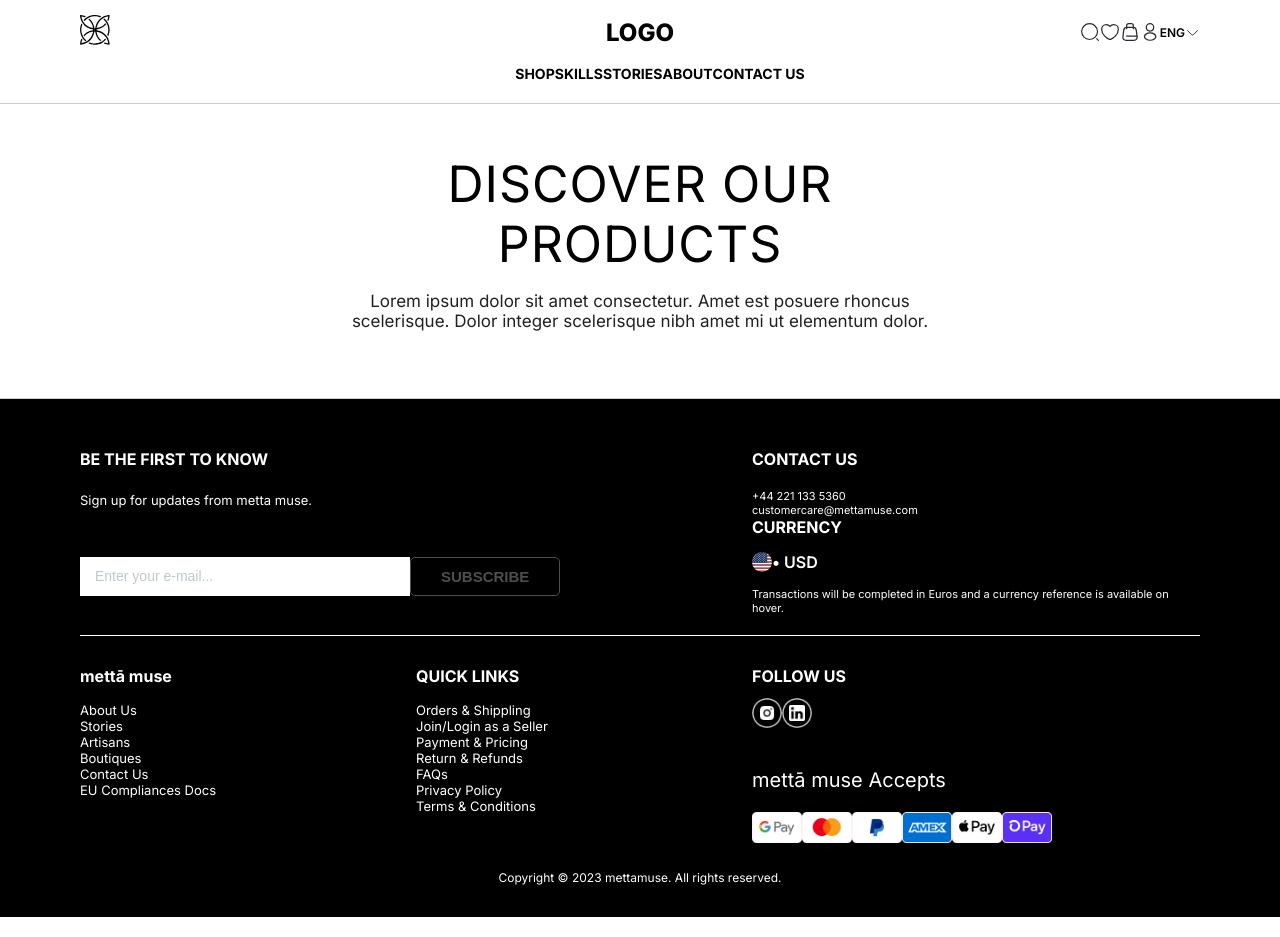
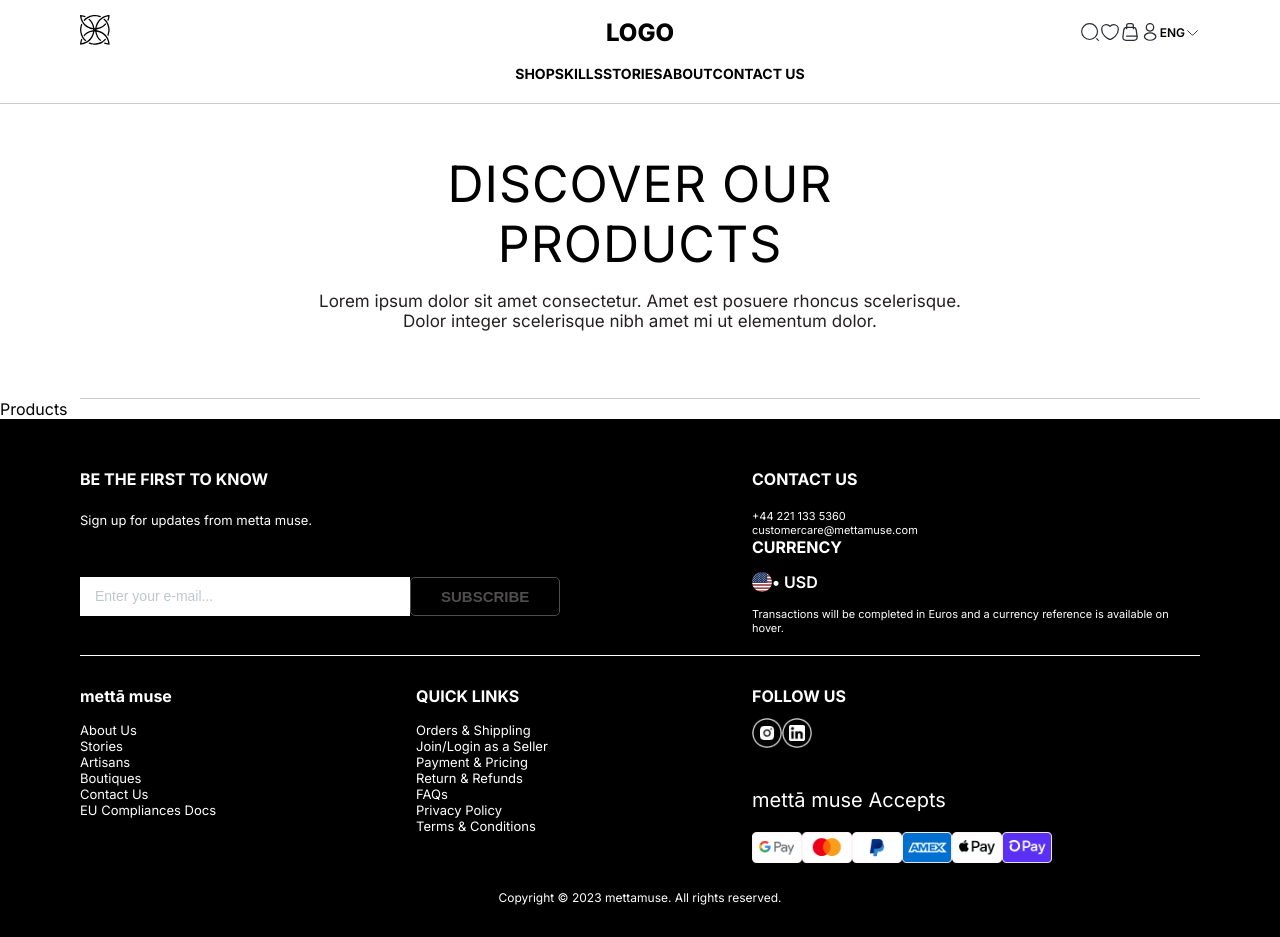
Before and after one commit to aljithkj02/Appscrip-task-Aljith, a Next.js app: page / in a window 1280 px wide. Built offline with nearby package versions, Linux system fonts and the light colour scheme.

Commit message:
hero section completed

```diff
--- a/src/app/page.js
+++ b/src/app/page.js
@@ -1,7 +1,7 @@
 import Home from "@/pages/Home";
 
 
-export default function () {
+export default function HomeComp () {
     return (
         <Home />
     );
--- a/src/components/home/Hero.jsx
+++ b/src/components/home/Hero.jsx
@@ -4,8 +4,10 @@ export const Hero = () => {
     return (
         <section id="hero">
             <div>
-                <h1>DISCOVER OUR PRODUCTS</h1>
-                <p>Lorem ipsum dolor sit amet consectetur. Amet est posuere rhoncus scelerisque. Dolor integer scelerisque nibh amet mi ut elementum dolor.</p>
+                <div>
+                    <h1>DISCOVER OUR PRODUCTS</h1>
+                    <p>Lorem ipsum dolor sit amet consectetur. Amet est posuere rhoncus scelerisque. Dolor integer scelerisque nibh amet mi ut elementum dolor.</p>
+                </div>
             </div>
         </section>
     )
--- /dev/null
+++ b/src/components/home/Products.jsx
@@ -0,0 +1,9 @@
+import './products.css'
+
+export const Products = () => {
+    return (
+        <section id="products">
+            Products
+        </section>
+    )
+}
--- a/src/components/home/hero.css
+++ b/src/components/home/hero.css
@@ -1,12 +1,16 @@
 #hero {
-    padding: 50px 0px;
+    padding: 50px 80px 0px;
+}
+
+#hero > div {
+    padding-bottom: 50px;
     border-bottom: 1px solid rgba(0, 0, 0, 0.2);
 }
 
-#hero div {
+#hero > div > div {
     display: flex;
     flex-direction: column;
-    width: 50%;
+    width: 60%;
     margin: auto;
     text-align: center;
 }
@@ -26,11 +30,16 @@
 
 
 @media (max-width: 767px) {
+
     #hero {
-        padding: 20px 0px;
+        padding: 20px 0px 0px;
     }
 
-    #hero div {
+    #hero > div {
+        padding-bottom: 20px;
+    }
+
+    #hero > div > div {
         width: 95%;
     }
 
--- a/src/pages/Home.jsx
+++ b/src/pages/Home.jsx
@@ -1,12 +1,14 @@
 import { Footer } from "@/components/common/Footer"
 import { Navbar } from "@/components/common/Navbar"
 import { Hero } from "@/components/home/Hero";
+import { Products } from "@/components/home/Products";
 
 const Home = () => {
     return (
         <>
             <Navbar />
             <Hero />
+            <Products />
             <Footer />
         </>
     )
```
Also changed, not shown: src/components/home/products.css (added).
